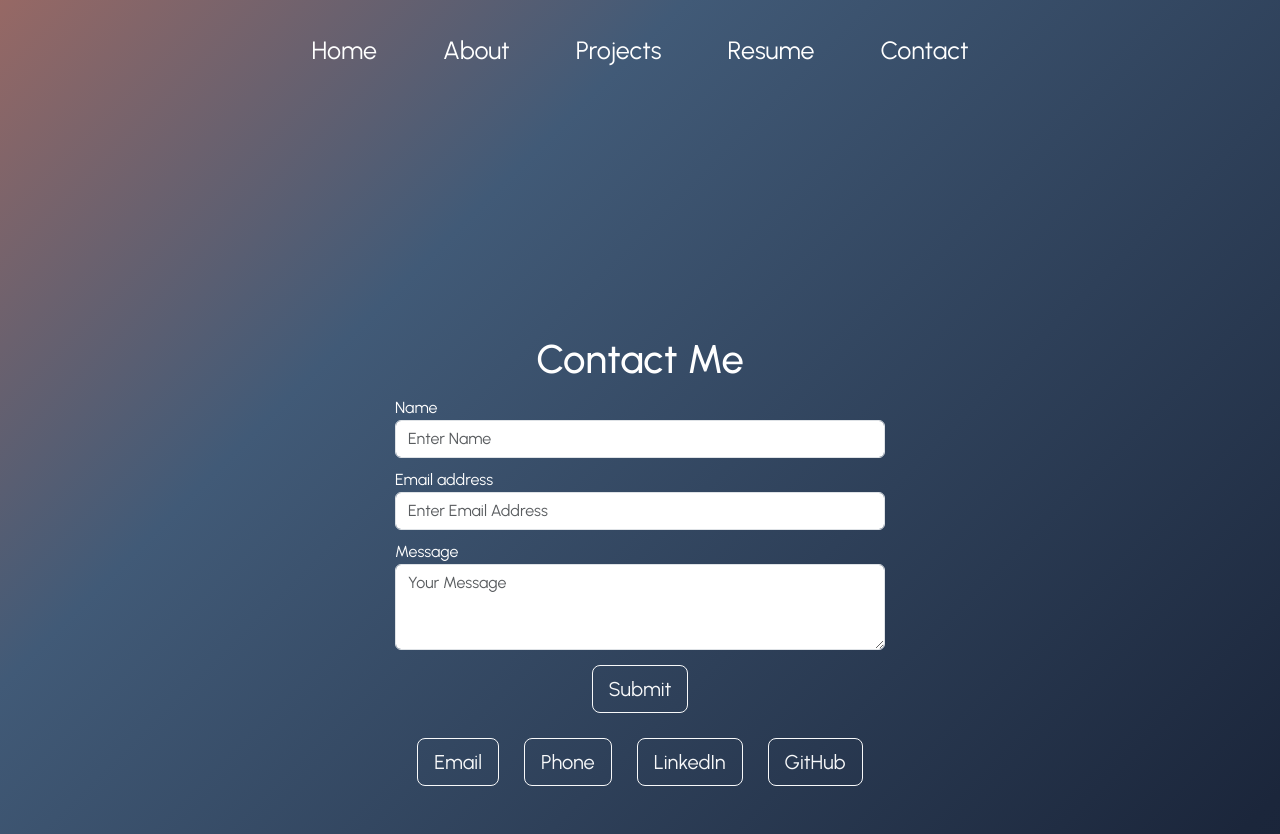
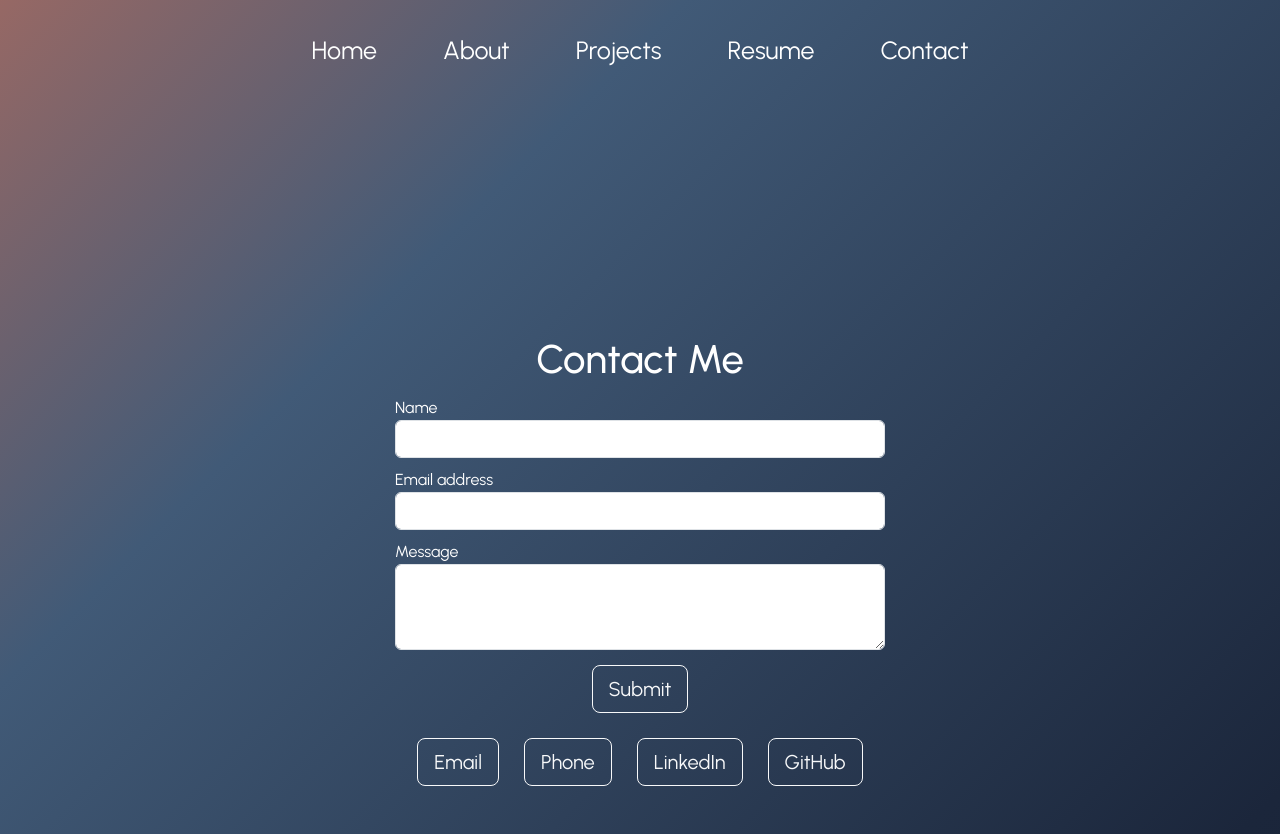
Before and after one commit to reececorkhill/React-Portfolio, a React (Vite) app in the folder react-portfolio/: page /Contact in a window 1280 px wide. Built offline with nearby package versions, Linux system fonts and the light colour scheme.

Commit message:
Updated contact form and added event handling.

```diff
--- a/react-portfolio/package.json
+++ b/react-portfolio/package.json
@@ -12,6 +12,7 @@
   "dependencies": {
     "bootstrap": "^5.3.3",
     "react": "^18.2.0",
+    "react-bootstrap": "^2.10.2",
     "react-dom": "^18.2.0",
     "react-router-dom": "^6.22.2"
   },
--- a/react-portfolio/src/components/Contact.jsx
+++ b/react-portfolio/src/components/Contact.jsx
@@ -1,24 +1,34 @@
 import React from 'react';
+import { useState } from 'react';
 
 const Contact = () => {
-    return (
+
+  const [fullName, setFullName] = useState('');
+  const [emailAddress, setEmailAddress] = useState('');
+  const [userMessage, setUserMessage] = useState('');
+
+  const handleSubmission = () => {
+    alert(fullName + ", we've got your message!")
+  }
+
+  return (
     <div className="row pt-5 pb-5">
       <div className="col-sm-12 col-md-12 col-lg-12 col-xl-12">
           <form>
                 <h1>Contact Me</h1>
                 <div className="form-group">
                   <label htmlFor="FormControlInput1">Name</label>
-                  <input type="text" className="form-control" id="FormControlInput1" placeholder="Enter Name"/>
+                  <input type="text" className="form-control" id="FormControlInput1" placeholder={fullName} onChange={e => setFullName(e.target.value)}/>
                 </div>
                 <div className="form-group">
                   <label htmlFor="FormControlInput2">Email address</label>
-                  <input type="email" className="form-control" id="FormControlInput1" placeholder="Enter Email Address"/>
+                  <input type="email" className="form-control" id="FormControlInput1" placeholder={emailAddress} onChange={e => setEmailAddress(e.target.value)}/>
                 </div>
                 <div className="form-group">
                   <label htmlFor="FormControlTextarea1">Message</label>
-                  <textarea className="form-control" id="FormControlTextarea1" rows="3" placeholder="Your Message"></textarea>
+                  <textarea className="form-control" id="FormControlTextarea1" rows="3" placeholder={userMessage} onChange={e => setUserMessage(e.target.value)}></textarea>
                 </div>
-                <button type="submit" className="btn btn-outline-light btn-lg" id="form-submit-button">Submit</button>
+                <button type="submit" className="btn btn-outline-light btn-lg" id="form-submit-button" onClick={handleSubmission}>Submit</button>
                 <div className="contact-info">
                   <a className="btn btn-outline-light btn-lg" href="mailto:reece@smartit-webdevelopment.com" role="button" id="form-contact-button">Email</a>
                   <a className="btn btn-outline-light btn-lg" href="tel:+447749710226" role="button" id="form-contact-button">Phone</a>
@@ -28,7 +38,7 @@ const Contact = () => {
           </form>
       </div>
     </div>
-    );
+  );
 };
 
 export default Contact;
```
Also changed, not shown: 1 other file (tests, documents, lock files or other folders).
